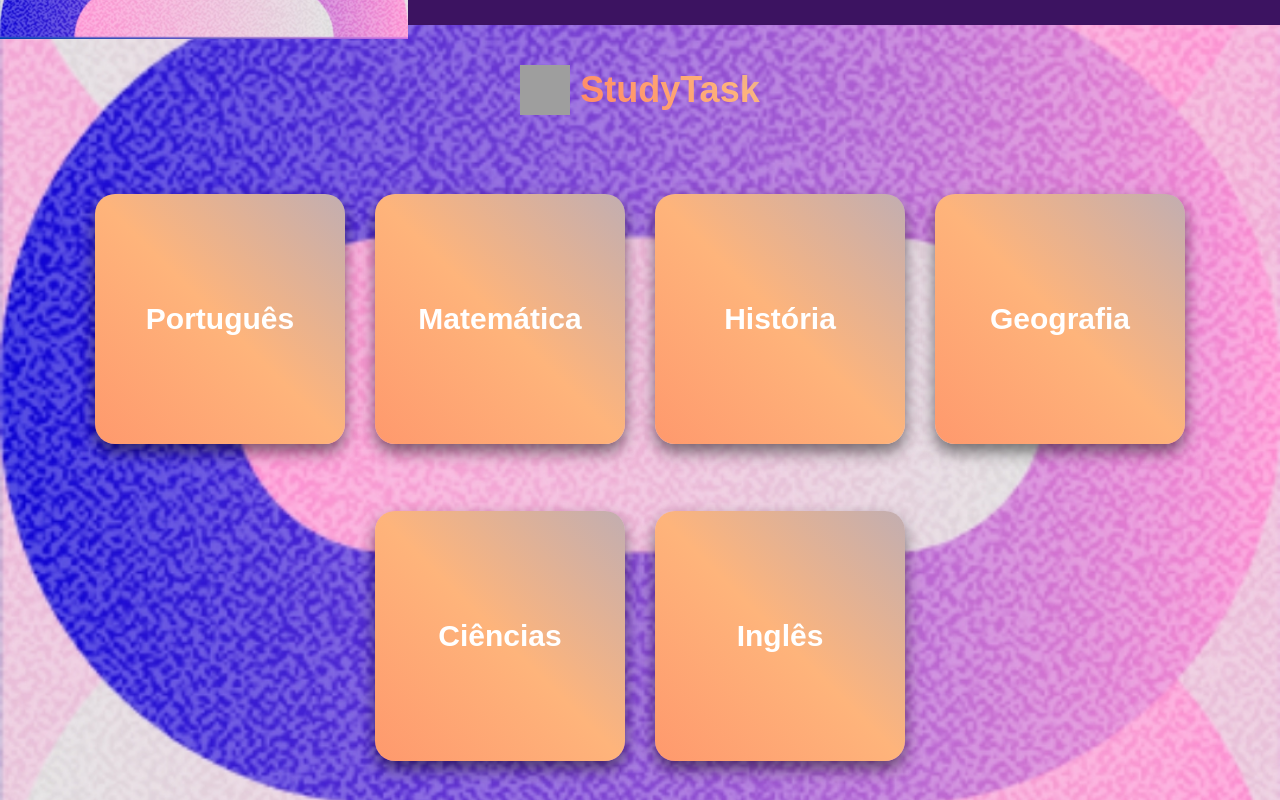
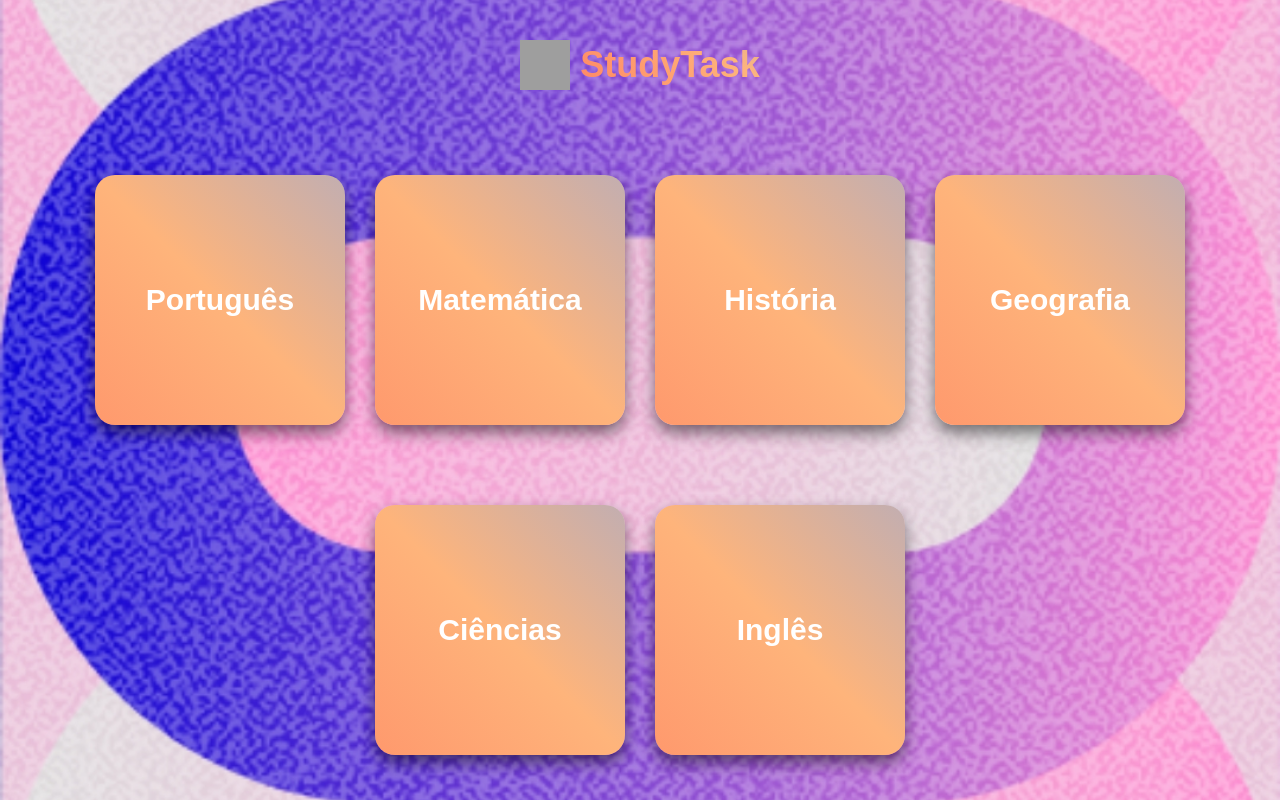
Before and after one commit to InfinityCodeGov/SiteTeste, a plain HTML site: page index.html in a window 1280 px wide. Drawn offline with Linux system fonts and the light colour scheme; grey boxes are pictures that could not be loaded.

Commit message:
Update index.html

```diff
--- a/index.html
+++ b/index.html
@@ -16,27 +16,15 @@
             font-family: Arial, sans-serif;
             background-color: #000000;
             background-image: url('fundop.jpg');
-            background-size: cover;
-            background-position: center;
+            background-size: cover; /* A imagem de fundo irá cobrir toda a tela */
+            background-position: center center; /* Centraliza a imagem */
+            background-attachment: fixed; /* A imagem de fundo ficará fixa ao rolar */
             color: white;
             display: flex;
             flex-direction: column;
             align-items: center;
             justify-content: space-between;
             height: 100vh;
-        }
-
-        .status-bar {
-            height: 25px;
-            width: 100%;
-            background-color: #3c1361; /* Cor da barra de status */
-            display: flex;
-            align-items: center;
-        }
-
-        .status-bar img {
-            height: 210%; /* Ajusta a altura para preencher toda a barra */
-            width: auto; /* Mantém a proporção da imagem */
         }
 
         .header {
@@ -123,10 +111,6 @@
     </style>
 </head>
 <body>
-    <div class="status-bar">
-        <img src="imagem-notificacao.jpg" alt="Icon"> <!-- Substitua por sua imagem -->
-    </div>
-
     <div class="header">
         <img src="https://raw.githubusercontent.com/StudyTask-ai/StudyTask-Mobile/refs/heads/main/Logo%20Do%20StudyTask.png" alt="Logo">
         <h1>StudyTask</h1>
```
